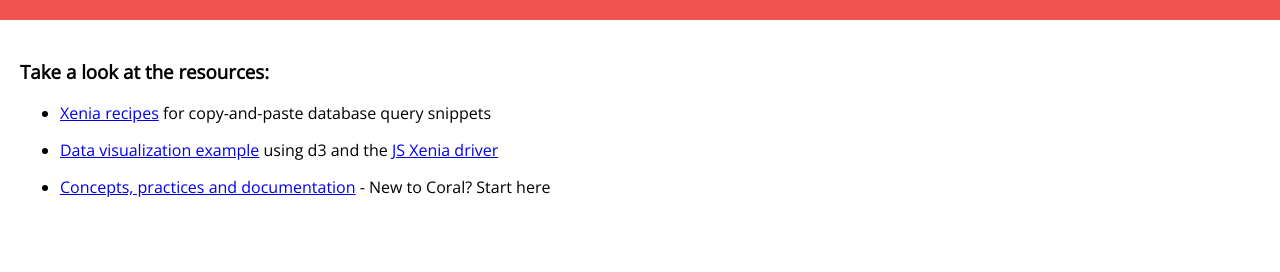
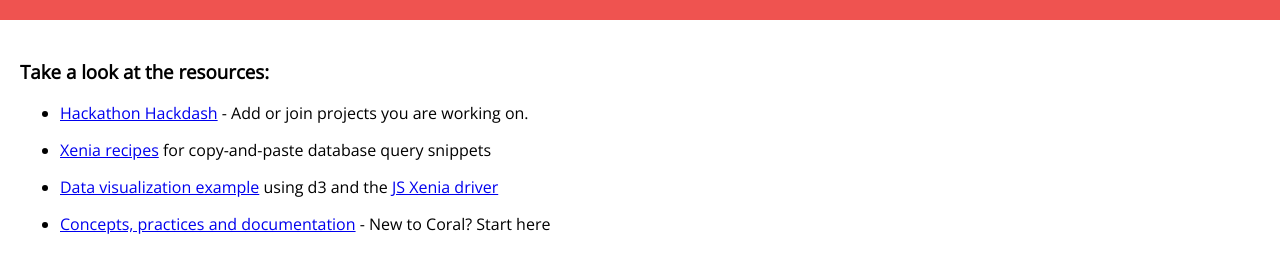
Before and after one commit to coralproject/hackathon, a plain HTML site: page index.html in a window 1280 px wide. Shown: the part 106-378 px from the top of the page. Drawn offline with nearby package versions, Linux system fonts and the light colour scheme.

Commit message:
Added hackdash url

```diff
--- a/index.html
+++ b/index.html
@@ -13,6 +13,7 @@
     <div class="container">
       <h3>Take a look at the resources:</h3>
       <ul class="index">
+        <li><a href="https://coral.hackdash.org">Hackathon Hackdash</a> - Add or join projects you are working on.</li>
         <li><a href="recipes.html">Xenia recipes</a> for copy-and-paste database query snippets</li>
         <li><a href="datavis.html">Data visualization example</a> using d3 and the <a href="https://github.com/coralproject/xenia-driver-js">JS Xenia driver</li>
         <li><a href="http://coral-docs.readthedocs.io/en/latest/">Concepts, practices and documentation</a> - New to Coral? Start here</li>
```
